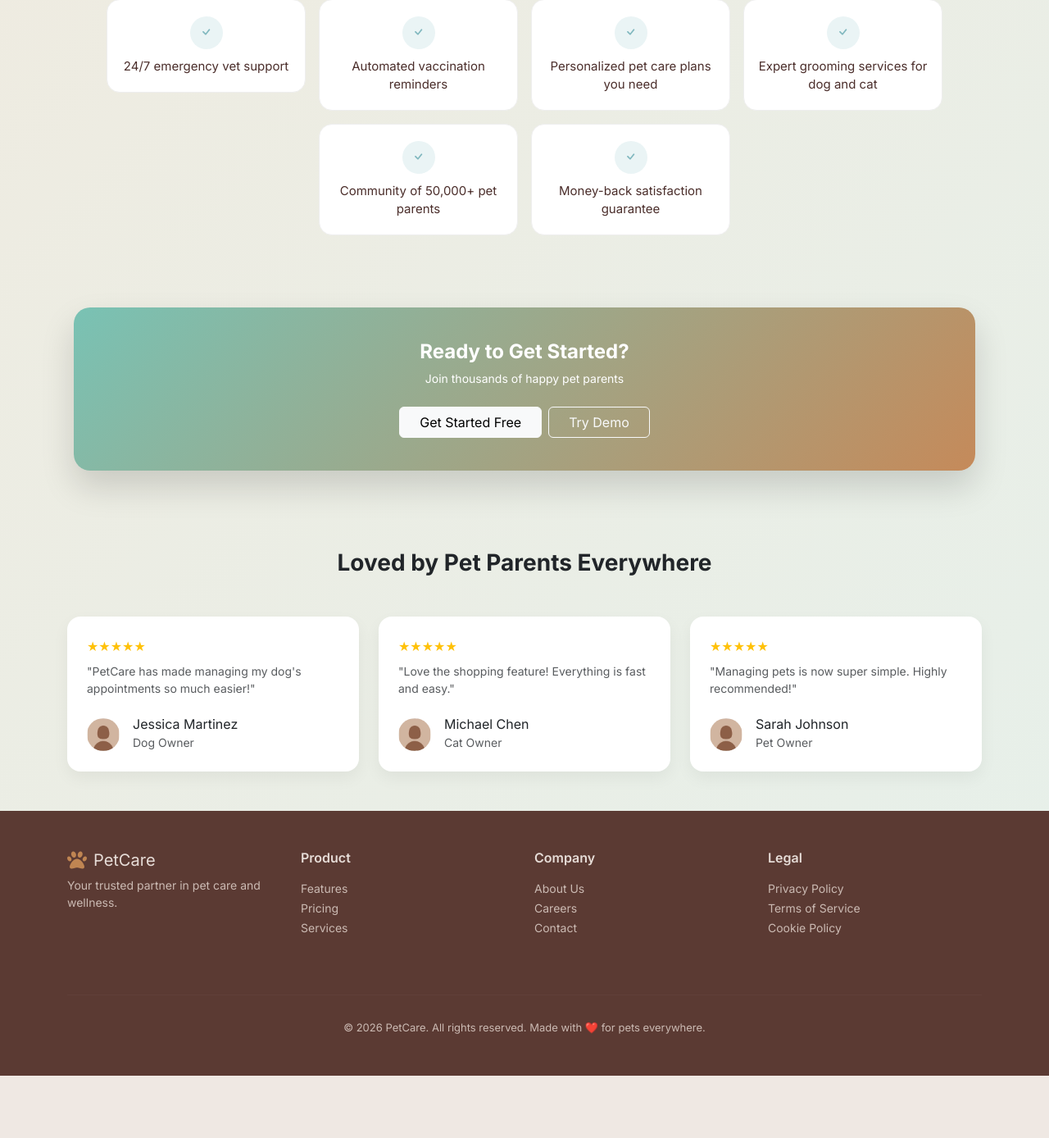
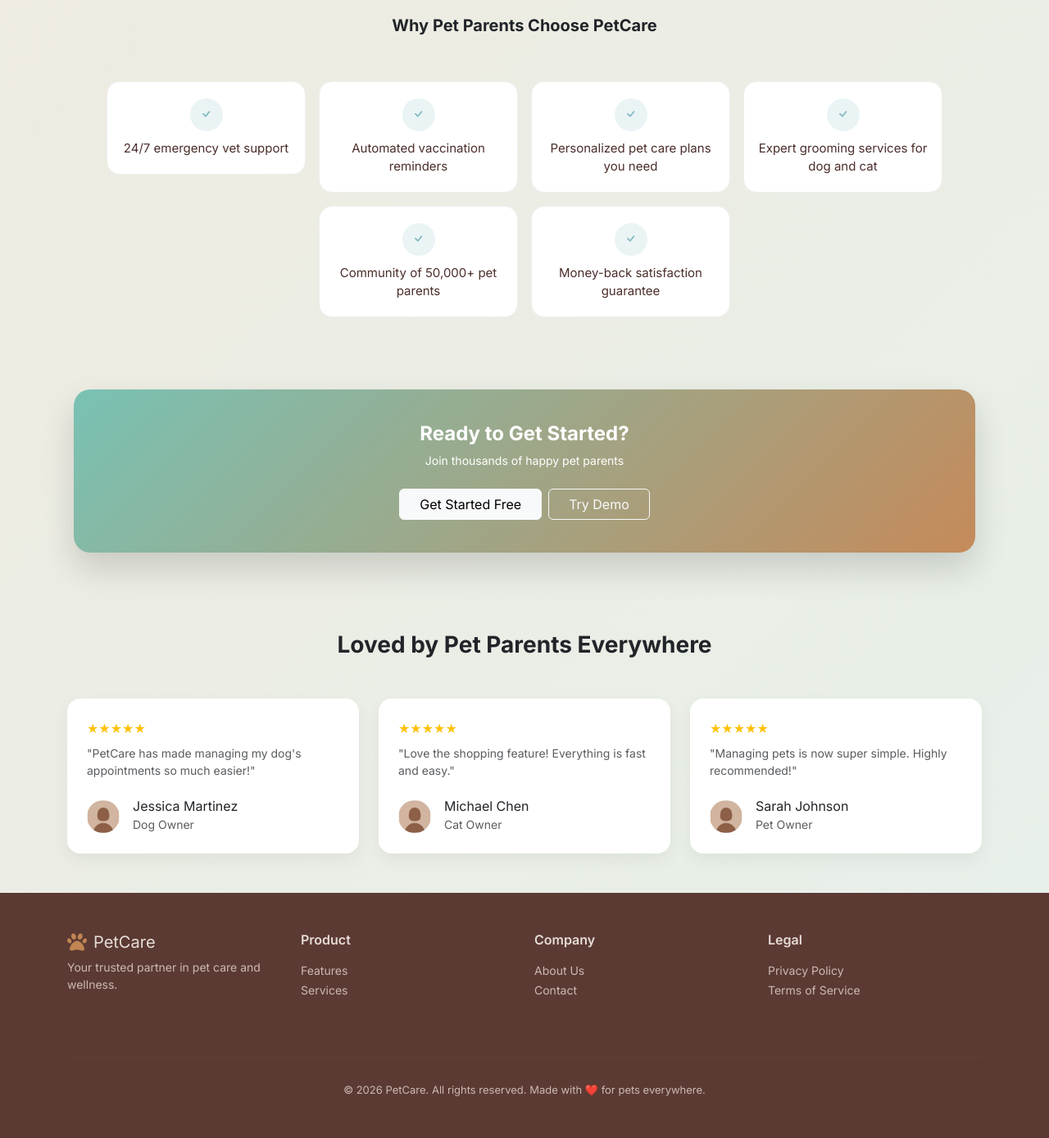
Before and after one commit to hann-keq/backend, a FastAPI app: page /demo in a window 1280 px wide. Shown: the part 1441-2829 px from the top of the page at 82% size. Before the commit the page ends 2753 px from the top, so only its background shows below. Run offline with FastAPI, Linux system fonts and the light colour scheme; parts of the project's set-up code (start-up, migrations or seed data) failed here and were passed over.

Commit message:
edit demo

```diff
--- a/app/templates/demo.html
+++ b/app/templates/demo.html
@@ -3,21 +3,35 @@
   <head>
     <meta charset="UTF-8" />
     <meta name="viewport" content="width=device-width, initial-scale=1.0" />
-    <title>PetCare</title>
+    <title>PetCare - Welcome</title>
 
-    <!-- Bootstrap -->
-    <link href="https://cdn.jsdelivr.net/npm/bootstrap@5.3.0/dist/css/bootstrap.min.css" rel="stylesheet" />
+    <link
+      href="https://cdn.jsdelivr.net/npm/bootstrap@5.3.0/dist/css/bootstrap.min.css"
+      rel="stylesheet"
+    />
 
-    <!-- Font -->
-    <link href="https://fonts.googleapis.com/css2?family=Inter:wght@400;600;700&display=swap" rel="stylesheet" />
+    <link
+      href="https://fonts.googleapis.com/css2?family=Inter:wght@400;600;700&display=swap"
+      rel="stylesheet"
+    />
 
-    <!-- Icons -->
-    <link href="https://cdn.jsdelivr.net/npm/bootstrap-icons@1.11.3/font/bootstrap-icons.css" rel="stylesheet" />
-    <link rel="stylesheet" href="https://cdnjs.cloudflare.com/ajax/libs/font-awesome/6.5.1/css/all.min.css" />
+    <link
+      href="https://cdn.jsdelivr.net/npm/bootstrap-icons@1.11.3/font/bootstrap-icons.css"
+      rel="stylesheet"
+    />
+    <link
+      rel="stylesheet"
+      href="https://cdnjs.cloudflare.com/ajax/libs/font-awesome/6.5.1/css/all.min.css"
+    />
 
-    <!-- CSS utama -->
-    <link rel="stylesheet" href="css/petcarehome.css" />
-    <link rel="stylesheet" href="css/demo.css" />
+    <link
+      rel="stylesheet"
+      href="{{ url_for('static', path='css/petcarehome.css') }}"
+    />
+    <link
+      rel="stylesheet"
+      href="{{ url_for('static', path='css/demo.css') }}"
+    />
     <style>
       body {
         font-family: "Inter", sans-serif;
@@ -28,38 +42,52 @@
   <body class="petcare-page">
     <nav class="navbar navbar-expand-lg navbar-custom fixed-top">
       <div class="container">
-        <a class="navbar-brand d-flex align-items-center" href="petcarehome.html">
+        <a class="navbar-brand d-flex align-items-center" href="/">
           <div class="fas fa-paw logo-icon me-2"></div>
           <span class="fw-semibold">PetCare</span>
         </a>
-        <button class="navbar-toggler" type="button" data-bs-toggle="collapse" data-bs-target="#navbarNav">
+        <button
+          class="navbar-toggler"
+          type="button"
+          data-bs-toggle="collapse"
+          data-bs-target="#navbarNav"
+        >
           <span class="navbar-toggler-icon"></span>
         </button>
         <div class="collapse navbar-collapse" id="navbarNav">
           <ul class="navbar-nav ms-auto align-items-center">
-            <li class="nav-item"><a class="nav-link" href="#features">Why Love Petcare</a></li>
-            <li class="nav-item"><a class="nav-link" href="#services">Why Choose Petcare</a></li>
-            <li class="nav-item"><a class="nav-link" href="#testimonials">Review</a></li>
+            <li class="nav-item">
+              <a class="nav-link" href="#features">Why Love Petcare</a>
+            </li>
+            <li class="nav-item">
+              <a class="nav-link" href="#services">Why Choose Petcare</a>
+            </li>
+            <li class="nav-item">
+              <a class="nav-link" href="#testimonials">Review</a>
+            </li>
             <li class="nav-item ms-3">
-              <a class="btn btn-get-started" href="signup.html">Get Started</a>
+              <a class="btn btn-get-started" href="/signup">Get Started</a>
             </li>
           </ul>
         </div>
       </div>
     </nav>
-    <!-- Akhir Navbar -->
 
-    <!-- Hero -->
-    <section class="hero-demo text-center">
+    <section class="hero-demo text-center" style="margin-top: 100px">
       <div class="container">
         <h2 class="fw-bold mb-2">See PetCare in Action</h2>
         <p class="text-muted mb-4">Everything your pet needs, simplified</p>
 
         <div class="hero-wrapper mx-auto">
           <div class="hero-img position-relative">
-            <img src="image/Pet.jpeg" class="img-fluid w-100 rounded-4" />
+            <img
+              src="{{ url_for('static', path='image/Pet.jpeg') }}"
+              class="img-fluid w-100 rounded-4"
+            />
 
-            <div class="position-absolute top-50 start-50 translate-middle bg-white rounded-circle p-3 shadow">
+            <div
+              class="position-absolute top-50 start-50 translate-middle bg-white rounded-circle p-3 shadow"
+            >
               <i class="bi bi-play-fill fs-5"></i>
             </div>
           </div>
@@ -67,13 +95,11 @@
       </div>
     </section>
 
-    <!-- FEATURES -->
     <div id="features" class="features-wrapper">
       <div class="features container text-center">
         <h2 class="features-title">Why Pet Parents Love PetCare</h2>
 
         <div class="row mt-5 g-4 justify-content-center">
-          <!-- Easy Booking -->
           <div class="col-md-4">
             <div class="feature-card">
               <div class="icon-box">
@@ -84,7 +110,6 @@
             </div>
           </div>
 
-          <!-- Pet Shop -->
           <div class="col-md-4">
             <div class="feature-card">
               <div class="icon-box">
@@ -95,7 +120,6 @@
             </div>
           </div>
 
-          <!-- Health -->
           <div class="col-md-4">
             <div class="feature-card">
               <div class="icon-box">
@@ -108,11 +132,9 @@
         </div>
       </div>
     </div>
-    <!--  -->
 
     <section id="Services" class="bg-soft py-5">
       <div class="container">
-        <!-- WHY -->
         <div id="services" class="mb-5">
           <div class="why-box text-center mx-auto">
             <h5 class="fw-bold mb-4">Why Pet Parents Choose PetCare</h5>
@@ -120,54 +142,37 @@
             <div class="row g-3 justify-content-center">
               <div class="col-md-4 col-6 col-lg-3">
                 <div class="why-item">
-                  <div class="icon-circle">
-                    <i class="bi bi-check"></i>
-                  </div>
+                  <div class="icon-circle"><i class="bi bi-check"></i></div>
                   <p>24/7 emergency vet support</p>
                 </div>
               </div>
-
               <div class="col-md-4 col-6 col-lg-3">
                 <div class="why-item">
-                  <div class="icon-circle">
-                    <i class="bi bi-check"></i>
-                  </div>
+                  <div class="icon-circle"><i class="bi bi-check"></i></div>
                   <p>Automated vaccination reminders</p>
                 </div>
               </div>
-
               <div class="col-md-4 col-6 col-lg-3">
                 <div class="why-item">
-                  <div class="icon-circle">
-                    <i class="bi bi-check"></i>
-                  </div>
+                  <div class="icon-circle"><i class="bi bi-check"></i></div>
                   <p>Personalized pet care plans you need</p>
                 </div>
               </div>
-
               <div class="col-md-4 col-6 col-lg-3">
                 <div class="why-item">
-                  <div class="icon-circle">
-                    <i class="bi bi-check"></i>
-                  </div>
+                  <div class="icon-circle"><i class="bi bi-check"></i></div>
                   <p>Expert grooming services for dog and cat</p>
                 </div>
               </div>
-
               <div class="col-md-4 col-6 col-lg-3">
                 <div class="why-item">
-                  <div class="icon-circle">
-                    <i class="bi bi-check"></i>
-                  </div>
+                  <div class="icon-circle"><i class="bi bi-check"></i></div>
                   <p>Community of 50,000+ pet parents</p>
                 </div>
               </div>
-
               <div class="col-md-4 col-6 col-lg-3">
                 <div class="why-item">
-                  <div class="icon-circle">
-                    <i class="bi bi-check"></i>
-                  </div>
+                  <div class="icon-circle"><i class="bi bi-check"></i></div>
                   <p>Money-back satisfaction guarantee</p>
                 </div>
               </div>
@@ -175,20 +180,17 @@
           </div>
         </div>
 
-        <!-- CTA -->
         <div class="cta text-center mx-auto">
           <h4 class="fw-bold mb-2">Ready to Get Started?</h4>
           <p class="mb-4 small">Join thousands of happy pet parents</p>
-
           <div class="d-flex justify-content-center gap-2 flex-wrap">
-            <button class="btn btn-light px-4">Get Started Free</button>
+            <a href="/signup" class="btn btn-light px-4">Get Started Free</a>
             <button class="btn btn-outline-light px-4">Try Demo</button>
           </div>
         </div>
       </div>
     </section>
 
-    <!-- TESTIMONIAL -->
     <section id="testimonials" class="py-5">
       <div class="container text-center">
         <h2 class="fw-bold mb-5">Loved by Pet Parents Everywhere</h2>
@@ -198,10 +200,15 @@
             <div class="card testi-card h-100">
               <div class="card-body text-start p-4">
                 <div class="text-warning mb-2">★★★★★</div>
-                <p class="text-muted small">"PetCare has made managing my dog's appointments so much easier!"</p>
-
+                <p class="text-muted small">
+                  "PetCare has made managing my dog's appointments so much
+                  easier!"
+                </p>
                 <div class="d-flex align-items-center mt-4">
-                  <img src="static/dd714720a1ebdd2919ecbb99e6179f75.jpg" class="avatar me-3" />
+                  <img
+                    src="{{ url_for('static', path='dd714720a1ebdd2919ecbb99e6179f75.jpg') }}"
+                    class="avatar me-3"
+                  />
                   <div>
                     <h6 class="mb-0">Jessica Martinez</h6>
                     <small class="text-muted">Dog Owner</small>
@@ -215,10 +222,14 @@
             <div class="card testi-card h-100">
               <div class="card-body text-start p-4">
                 <div class="text-warning mb-2">★★★★★</div>
-                <p class="text-muted small">"Love the shopping feature! Everything is fast and easy."</p>
-
+                <p class="text-muted small">
+                  "Love the shopping feature! Everything is fast and easy."
+                </p>
                 <div class="d-flex align-items-center mt-4">
-                  <img src="static/dd714720a1ebdd2919ecbb99e6179f75.jpg" class="avatar me-3" />
+                  <img
+                    src="{{ url_for('static', path='dd714720a1ebdd2919ecbb99e6179f75.jpg') }}"
+                    class="avatar me-3"
+                  />
                   <div>
                     <h6 class="mb-0">Michael Chen</h6>
                     <small class="text-muted">Cat Owner</small>
@@ -232,10 +243,14 @@
             <div class="card testi-card h-100">
               <div class="card-body text-start p-4">
                 <div class="text-warning mb-2">★★★★★</div>
-                <p class="text-muted small">"Managing pets is now super simple. Highly recommended!"</p>
-
+                <p class="text-muted small">
+                  "Managing pets is now super simple. Highly recommended!"
+                </p>
                 <div class="d-flex align-items-center mt-4">
-                  <img src="static/dd714720a1ebdd2919ecbb99e6179f75.jpg" class="avatar me-3" />
+                  <img
+                    src="{{ url_for('static', path='dd714720a1ebdd2919ecbb99e6179f75.jpg') }}"
+                    class="avatar me-3"
+                  />
                   <div>
                     <h6 class="mb-0">Sarah Johnson</h6>
                     <small class="text-muted">Pet Owner</small>
@@ -248,54 +263,44 @@
       </div>
     </section>
 
-    <!-- FOOTER -->
-    <!-- Footer -->
     <footer class="footer-dark py-5">
       <div class="container">
         <div class="row">
-          <!-- Brand -->
           <div class="col-md-3 mb-4">
             <div class="d-flex align-items-center mb-2">
               <div class="fas fa-paw logo-icon me-2"></div>
               <h5 class="mb-0">PetCare</h5>
             </div>
-            <p class="footer-desc">Your trusted partner in pet care and wellness.</p>
+            <p class="footer-desc">
+              Your trusted partner in pet care and wellness.
+            </p>
           </div>
-
-          <!-- Product -->
           <div class="col-md-3 mb-4">
             <h6 class="footer-title">Product</h6>
             <ul class="list-unstyled">
-              <li><a href="#">Features</a></li>
-              <li><a href="#">Pricing</a></li>
-              <li><a href="#">Services</a></li>
+              <li><a href="#features">Features</a></li>
+              <li><a href="#services">Services</a></li>
             </ul>
           </div>
-
-          <!-- Company -->
           <div class="col-md-3 mb-4">
             <h6 class="footer-title">Company</h6>
             <ul class="list-unstyled">
               <li><a href="#">About Us</a></li>
-              <li><a href="#">Careers</a></li>
               <li><a href="#">Contact</a></li>
             </ul>
           </div>
-
-          <!-- Legal -->
           <div class="col-md-3 mb-4">
             <h6 class="footer-title">Legal</h6>
             <ul class="list-unstyled">
               <li><a href="#">Privacy Policy</a></li>
               <li><a href="#">Terms of Service</a></li>
-              <li><a href="#">Cookie Policy</a></li>
             </ul>
           </div>
         </div>
-
         <hr class="footer-line" />
-
-        <div class="text-center footer-bottom">© 2026 PetCare. All rights reserved. Made with ❤️ for pets everywhere.</div>
+        <div class="text-center footer-bottom">
+          © 2026 PetCare. All rights reserved. Made with ❤️ for pets everywhere.
+        </div>
       </div>
     </footer>
 
```
